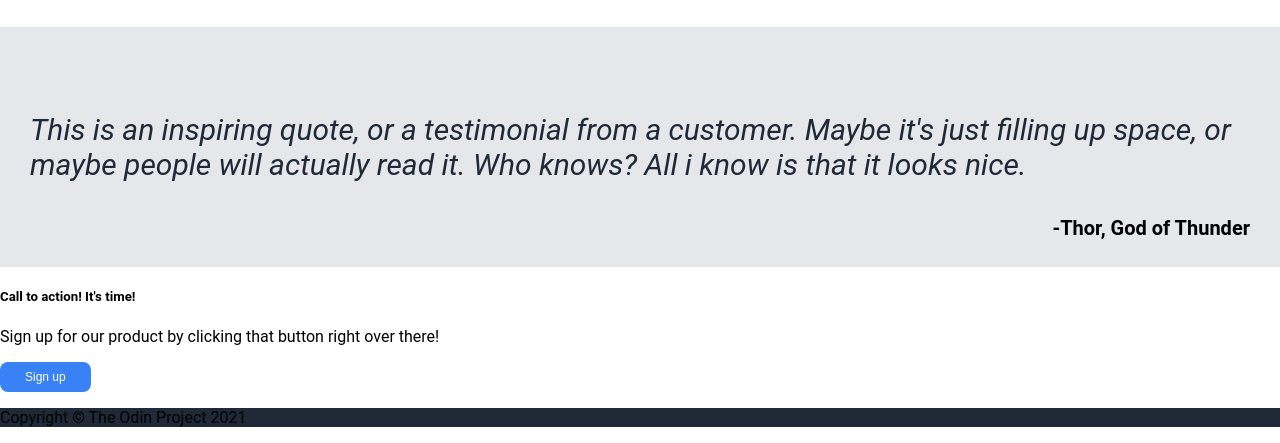
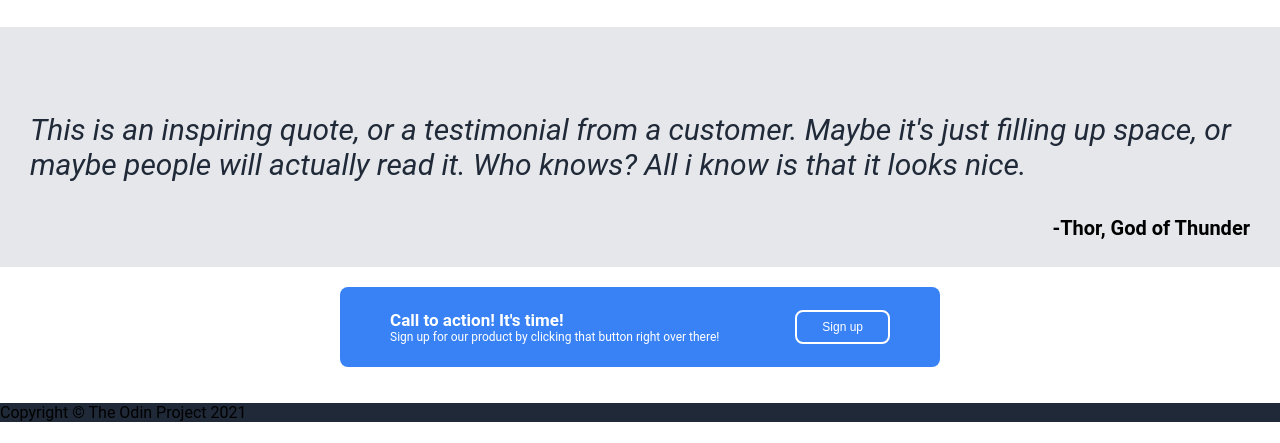
Before and after one commit to Bahar-design/landing-page, a plain HTML site: page index.html in a window 1280 px wide. Shown: the part 832-1275 px from the top of the page. Drawn offline with Linux system fonts and the light colour scheme; files whose address does not match are found by name.

Commit message:
Finish the call to action section and get the styling and spacing correct

```diff
--- a/style.css
+++ b/style.css
@@ -124,3 +124,42 @@ button {
     font-size: 20px;
     margin-right: 20px;
 }
+
+.section-4 {
+    display: flex;
+    justify-content: center;
+    align-items: center;
+    padding: 20px;
+}
+.call-action {
+    background-color: #3882f6;
+    display: flex;
+    align-items: center;
+    justify-content: space-between;
+    margin: auto;
+    border-radius: 8px;
+    height: 80px;
+    width: 600px;
+
+}
+.leftcall {
+    color: white;
+    display: flex;
+    flex-direction: column;
+    margin-left: 50px;
+}
+.leftcall h5 {
+    font-size: 17px;
+    font-weight: 600;
+    margin: 0;
+}
+.leftcall p {
+    font-size: 12px;
+    display: flex;
+    margin: 0;
+
+}
+.rightcall button {
+    border: 2px solid white;
+    margin-right: 50px;
+}
```
